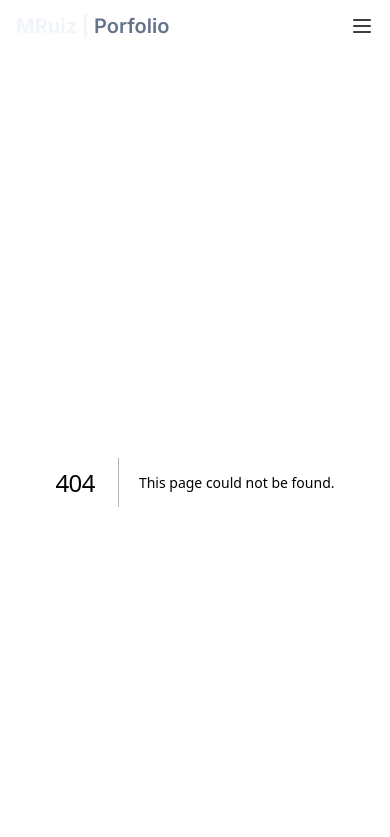
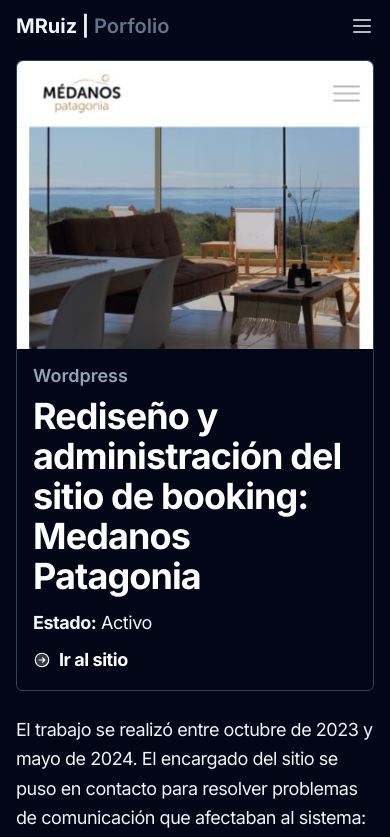
Before and after one commit to MattiRuiz/mattiruiz.github.io, a Next.js app: page /proyectos/medanos-patagonia in a window 390 px wide. Before the commit this address had no page. Shown: the top 837 px of the page. Built offline with nearby package versions, Linux system fonts and the light colour scheme.

Commit message:
mejorado el responsive del hero de los proyectos

```diff
--- a/src/app/programacion/catalogo-marca-blanca/page.tsx
+++ b/src/app/proyectos/catalogo-marca-blanca/page.tsx
@@ -15,7 +15,7 @@
         color="yellow"
         link="https://marcablanca-catalog-front.vercel.app/"
       >
-        <Image src="/imagenes/marcablanca-celular.jpg" alt="" width={300} height={700} className="rounded-s-md" />
+        <Image src="/imagenes/marcablanca-celular.jpg" alt="" width={300} height={700} />
       </HeaderProyecto>
 
       <p>
--- a/src/app/programacion/entorno-virtual-ugr/page.tsx
+++ b/src/app/proyectos/entorno-virtual-ugr/page.tsx
@@ -15,7 +15,7 @@
         color="green"
         link="https://virtual.ugr.edu.ar/"
       >
-        <Image src="/imagenes/ugr-celular.jpg" alt="" width={400} height={700} className="rounded-s-md" />
+        <Image src="/imagenes/ugr-celular.jpg" alt="" width={400} height={700} />
       </HeaderProyecto>
       <p>
         La{" "}
--- a/src/app/disenio/maquetacion-en-powerpoint/page.tsx
+++ b/src/app/proyectos/maquetacion-en-powerpoint/page.tsx
@@ -15,7 +15,7 @@
         color=""
         link=""
       >
-        <Image src="/imagenes/presentacion-miniatura.jpg" alt="" width={300} height={700} className="rounded-s-md" />
+        <Image src="/imagenes/presentacion-miniatura.jpg" alt="" width={300} height={700} />
       </HeaderProyecto>
 
       <p>
--- a/src/app/programacion/medanos-patagonia/page.tsx
+++ b/src/app/proyectos/medanos-patagonia/page.tsx
@@ -16,7 +16,7 @@
         color="green"
         link="https://medanospatagonia.com/"
       >
-        <Image src="/imagenes/medanos-celular.jpg" alt="" width={420} height={700} className="rounded-s-md" />
+        <Image src="/imagenes/medanos-celular.jpg" alt="" width={420} height={700} />
       </HeaderProyecto>
 
       <p>
--- a/src/app/disenio/packaging-rollershaver/page.tsx
+++ b/src/app/proyectos/packaging-rollershaver/page.tsx
@@ -15,7 +15,7 @@
         color=""
         link=""
       >
-        <Image src="/imagenes/afeitadora-muckup.png" alt="" width={300} height={700} className="rounded-s-md" />
+        <Image src="/imagenes/afeitadora-muckup.png" alt="" width={300} height={700} />
       </HeaderProyecto>
 
       <p>
--- a/src/app/disenio/shopylibre-otros-trabajos/page.tsx
+++ b/src/app/proyectos/shopylibre-otros-trabajos/page.tsx
@@ -15,7 +15,7 @@
         color=""
         link=""
       >
-        <Image src="/imagenes/shopylibre-foto-balsamo.png" alt="" width={300} height={700} className="rounded-s-md" />
+        <Image src="/imagenes/shopylibre-foto-balsamo.png" alt="" width={300} height={700} />
       </HeaderProyecto>
       <p>
         En 2022, a través de la plataforma Upwork, comenzamos una relación comercial con la empresa importadora{" "}
--- a/src/components/Proyectos.tsx
+++ b/src/components/Proyectos.tsx
@@ -8,42 +8,42 @@
     nombre: "App Web: Catálogo Marca Blanca",
     herramientas: "React.js, Bootstrap, Figma",
     imagen: "/imagenes/catalogo.jpg",
-    link: "/programacion/catalogo-marca-blanca",
+    link: "/proyectos/catalogo-marca-blanca",
     especialidad: "programacion",
   },
   {
     nombre: "Rediseño del Entorno Virtual de la Universidad del Gran Rosario",
     herramientas: "Moodle, CSS, Figma",
     imagen: "/imagenes/UGR-entornovirtual.jpg",
-    link: "/programacion/entorno-virtual-ugr",
+    link: "/proyectos/entorno-virtual-ugr",
     especialidad: "programacion",
   },
   {
     nombre: "Rediseño y administración del sitio de booking: Medanos Patagonia",
     herramientas: "Wordpress, CSS",
     imagen: "/imagenes/medanos-patagonia.jpg",
-    link: "/programacion/medanos-patagonia",
+    link: "/proyectos/medanos-patagonia",
     especialidad: "programacion",
   },
   {
     nombre: "ShopyLibre: otros trabajos",
     herramientas: "Adobe Illustrator, Adobe Photoshop",
     imagen: "/imagenes/shopylibre-miniatura.jpg",
-    link: "/disenio/shopylibre-otros-trabajos",
+    link: "/proyectos/shopylibre-otros-trabajos",
     especialidad: "disenio",
   },
   {
     nombre: "Packaging para la Afeitadora RollerShaver",
     herramientas: "Adobe Illustrator, Adobe Photoshop",
     imagen: "/imagenes/afeitadora-muckup.png",
-    link: "/disenio/packaging-rollershaver",
+    link: "/proyectos/packaging-rollershaver",
     especialidad: "disenio",
   },
   {
     nombre: "Diseño y Maquetación de Presentación Profesional",
     herramientas: "Powerpoint",
     imagen: "/imagenes/05-despues.jpg",
-    link: "/disenio/maquetacion-en-powerpoint",
+    link: "/proyectos/maquetacion-en-powerpoint",
     especialidad: "disenio",
   },
 ];
--- a/src/components/ui/HeaderProyecto.tsx
+++ b/src/components/ui/HeaderProyecto.tsx
@@ -1,6 +1,5 @@
 import { ReactNode } from "react";
 import Link from "next/link";
-import { Boton } from "./";
 
 import { PiArrowCircleRightDuotone } from "react-icons/pi";
 
@@ -15,8 +14,10 @@
 
 export function HeaderProyecto({ herramientas, titulo, estado, color, link, children }: Props) {
   return (
-    <div className="flex flex-grow mb-6 gap-x-6 items-center border  border-slate-700 rounded-md">
-      <div>{children}</div>
+    <div className="block sm:flex flex-grow mb-6 gap-x-6 items-center border  border-slate-700 rounded-md">
+      <div className="max-h-72 sm:max-h-max overflow-hidden rounded-t-md sm:rounded-none lg:rounded-s-md">
+        {children}
+      </div>
       <div className="p-4">
         <h6 className="text-slate-400 mb-2 font-semibold">{herramientas}</h6>
         <h1 className="text-4xl font-bold tracking-tight text-white sm:text-5xl mb-3">{titulo}</h1>
```
Also changed, not shown: src/app/proyectos/jugueteria-abracadabra/page.tsx (renamed from src/app/programacion/jugueteria-abracadabra/page.tsx).
